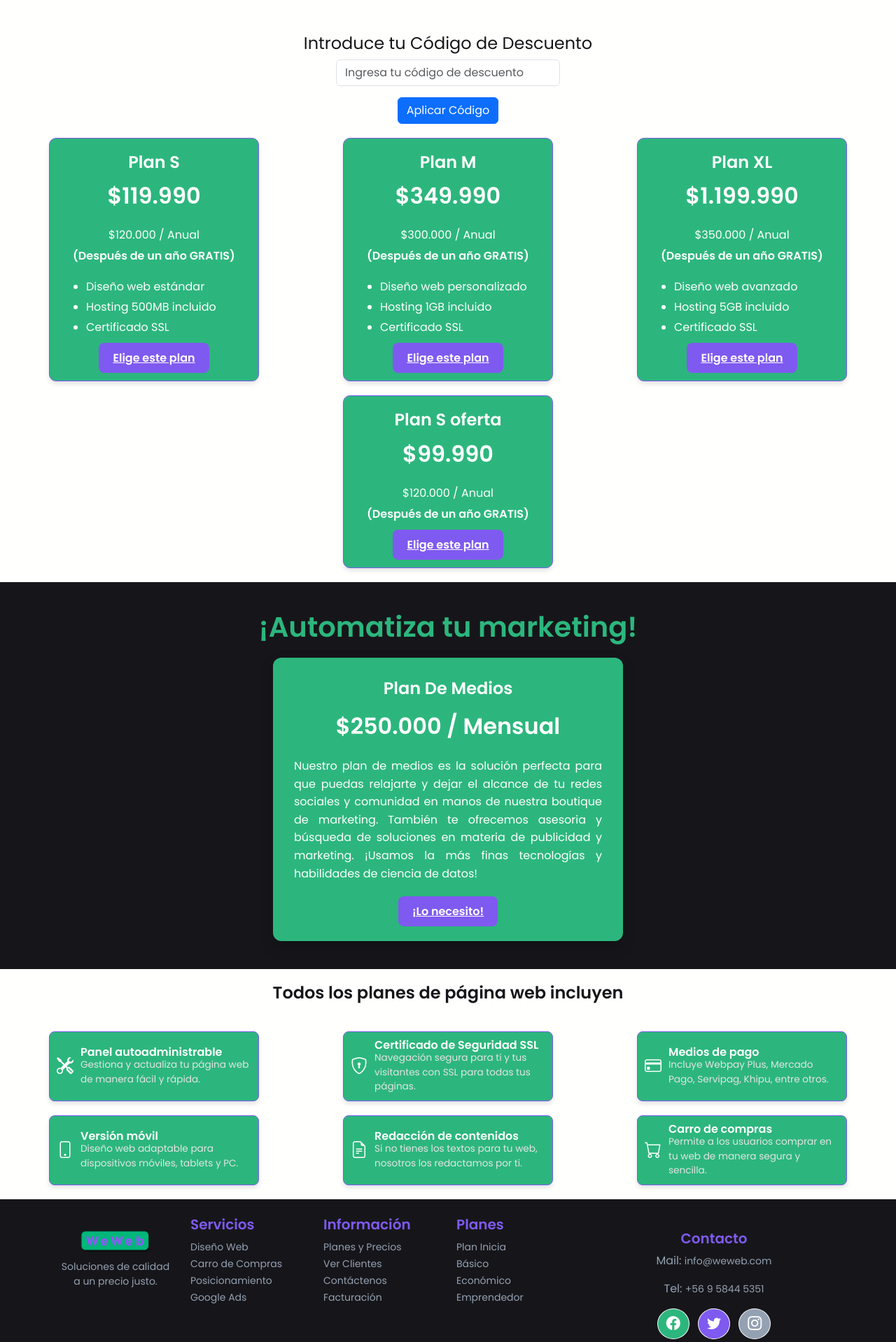
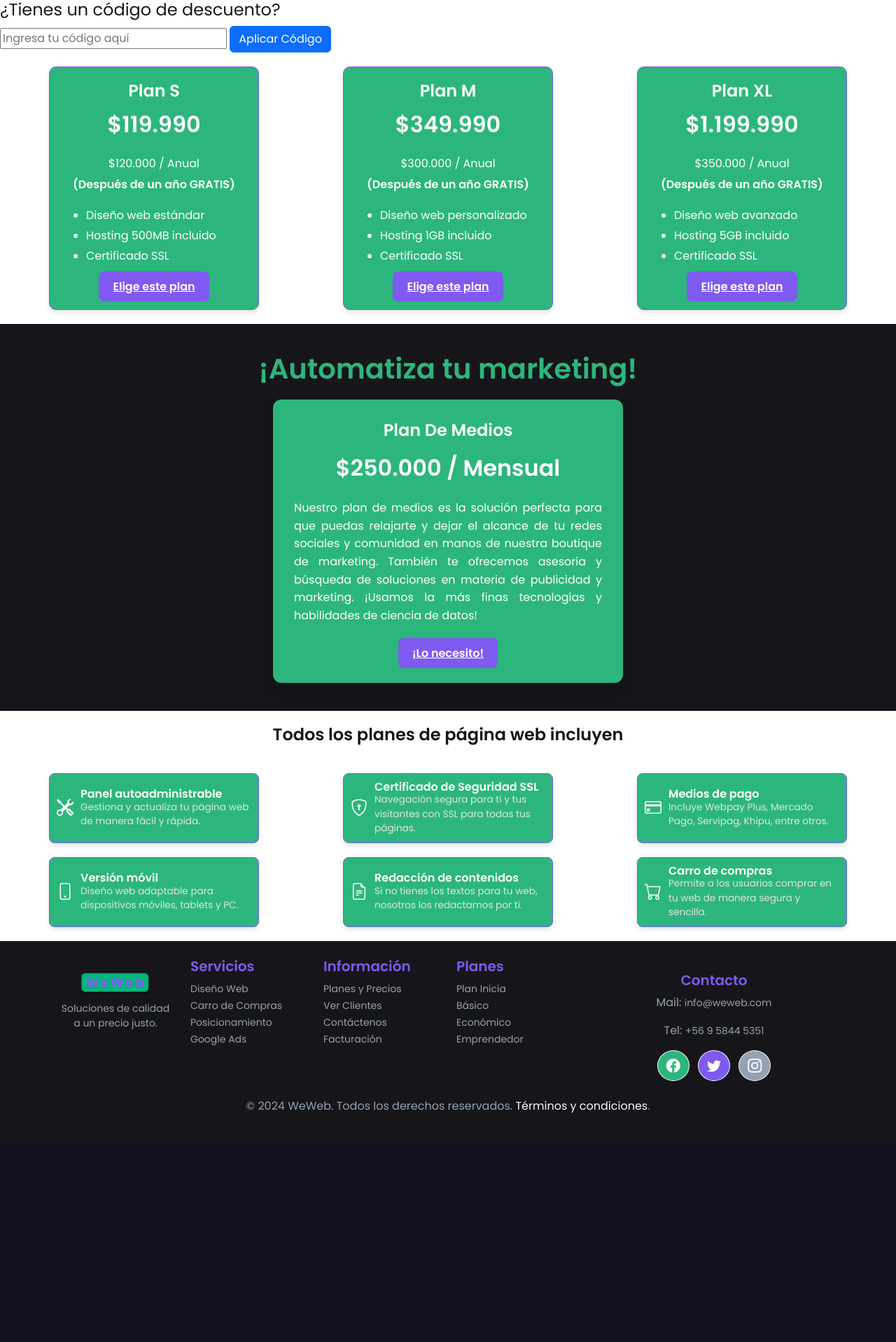
Before and after one commit to AdalParsifal/webx, a Django app: page /home/ in a window 1280 px wide. Shown: the part 1165-3083 px from the top of the page at 70% size. After the commit the page ends 2756 px from the top, so only its background shows below. Run offline with Django 5.2, Linux system fonts and the light colour scheme; data comes from the database, SQL or seed files in the repository; both versions use the stored data as it was after the commit; some libraries are stand-ins or nearby versions.

Commit message:
boton de descuentos casi completo

```diff
--- a/webpage/templates/contratación.html
+++ b/webpage/templates/contratación.html
@@ -71,7 +71,7 @@ textarea.form-control {
     {% if selected_plan.name %}
     <div class="selected-plan">
         <h3 class="text-center">Plan Seleccionado: {{ selected_plan.name }}</h3>
-        <p class="text-center">Precio: ${{ selected_plan.price|formato_cl }}</p>
+        <p class="text-center">Precio: ${{ selected_plan.price }}</p>
     </div>
     {% endif %}
 
--- a/webpage/templates/home.html
+++ b/webpage/templates/home.html
@@ -35,54 +35,48 @@
   </section>
 
 
-<div class="discount-section text-center mt-5">
-    <h4>Introduce tu Código de Descuento</h4>
-    <input type="text" id="codigo-descuento-input" class="form-control w-25 mx-auto" placeholder="Ingresa tu código de descuento">
-    <button type="button" id="btn-aplicar-descuento" class="btn btn-primary mt-3">Aplicar Código</button>
-    <p id="mensaje-descuento" class="mt-4" style="display: none;"></p>
-</div>
+  <section id="codigo-descuento-section" class="codigo-descuento-section">
+    <h4>¿Tienes un código de descuento?</h4>
+    <input type="text" id="codigo-descuento-input" placeholder="Ingresa tu código aquí">
+    <button id="aplicar-codigo-btn" class="btn btn-primary">Aplicar Código</button>
 
-<script>
-    document.getElementById('btn-aplicar-descuento').addEventListener('click', function() {
+    <!-- Aquí se mostrará el mensaje si el código es válido -->
+    <div id="mensaje-descuento" style="display: none;">
+      <p>¡Has desbloqueado la oferta del Plan S!</p>
+      <button id="oferta-plan-btn" class="btn btn-secondary" style="display: none;">¡Lo quiero!</button>
+    </div>
+  </section>
+
+  <!-- Coloca el script justo antes del cierre del body -->
+  <script>
+    document.getElementById('aplicar-codigo-btn').addEventListener('click', function() {
+        // Obtener el valor del código de descuento ingresado
         const codigoDescuento = document.getElementById('codigo-descuento-input').value.trim();
 
-        if (codigoDescuento) {
-            // Llamada para validar el código de descuento
-            fetch('{% url "validar_codigo_descuento" %}', {
-                method: 'POST',
-                headers: {
-                    'Content-Type': 'application/json',
-                    'X-CSRFToken': document.querySelector('[name=csrfmiddlewaretoken]').value,
-                },
-                body: JSON.stringify({ codigo: codigoDescuento }),
-            })
-            .then(response => response.json())
-            .then(data => {
-                if (data.success) {
-                    document.getElementById('mensaje-descuento').style.display = 'block';
-                    document.getElementById('mensaje-descuento').innerHTML = `Has desbloqueado un descuento del ${data.plan_nombre}`;
+        // Código de descuento esperado
+        const codigoValido = 'WW20';
 
-                    // Redireccionar a contratación con el plan desbloqueado
-                    window.location.href = `/contratacion/?plan_id=${data.plan_id}`;
-                } else {
-                    document.getElementById('mensaje-descuento').style.display = 'block';
-                    document.getElementById('mensaje-descuento').innerHTML = 'Código de descuento inválido. Por favor, intenta nuevamente.';
-                }
-            })
-            .catch(error => {
-                console.error('Error:', error);
-                alert('Hubo un error al intentar validar el código de descuento. Por favor, intenta nuevamente.');
-            });
+        // Validar el código de descuento
+        if (codigoDescuento === codigoValido) {
+            // Mostrar el mensaje de descuento y el botón de oferta
+            document.getElementById('mensaje-descuento').style.display = 'block';
+            document.getElementById('oferta-plan-btn').style.display = 'inline-block';
         } else {
-            alert('Por favor ingresa un código de descuento.');
+            // Si el código no es válido, mostrar un mensaje de error
+            alert('Código de descuento incorrecto. Por favor, intenta nuevamente.');
         }
     });
-</script>
+
+    // Agregar evento para el botón "¡Lo quiero!" que redirige a la contratación del plan S oferta
+    document.getElementById('oferta-plan-btn').addEventListener('click', function() {
+        window.location.href = `{% url 'seleccionar_plan' 0 %}`.replace('0', planId);
+    });
+  </script>
 
   <!-- Sección 2: planes -->
 <section id="planes" class="plans-section">
   {% for plan in planes %}
-    {% if plan.nombre != "Plan De Medios" %}
+    {% if plan.nombre != "Plan De Medios" and "oferta" not in plan.nombre %}
       <div class="plan-card">
         <h3 class="plan-title">{{ plan.nombre }}</h3>
         <p class="plan-price">${{ plan.precio|formato_cl }}</p>
--- a/webpage/urls.py
+++ b/webpage/urls.py
@@ -3,7 +3,7 @@ from . import views
 
 urlpatterns = [
     path('home/', views.home, name='home'),
-    path('validar_codigo_descuento/', views.validar_codigo_descuento, name='validar_codigo_descuento'),
+    path('validar-codigo-descuento/', views.validar_codigo_descuento, name='validar_codigo_descuento'),
     path ('contratación/', views.contratación, name='contratación' ),
     path('seleccionar-plan/<int:plan_id>/', views.select_plan, name='seleccionar_plan'),
     path('guardar_cliente/', views.guardar_cliente, name='guardar_cliente'),
```
Also changed, not shown: db.sqlite3.
